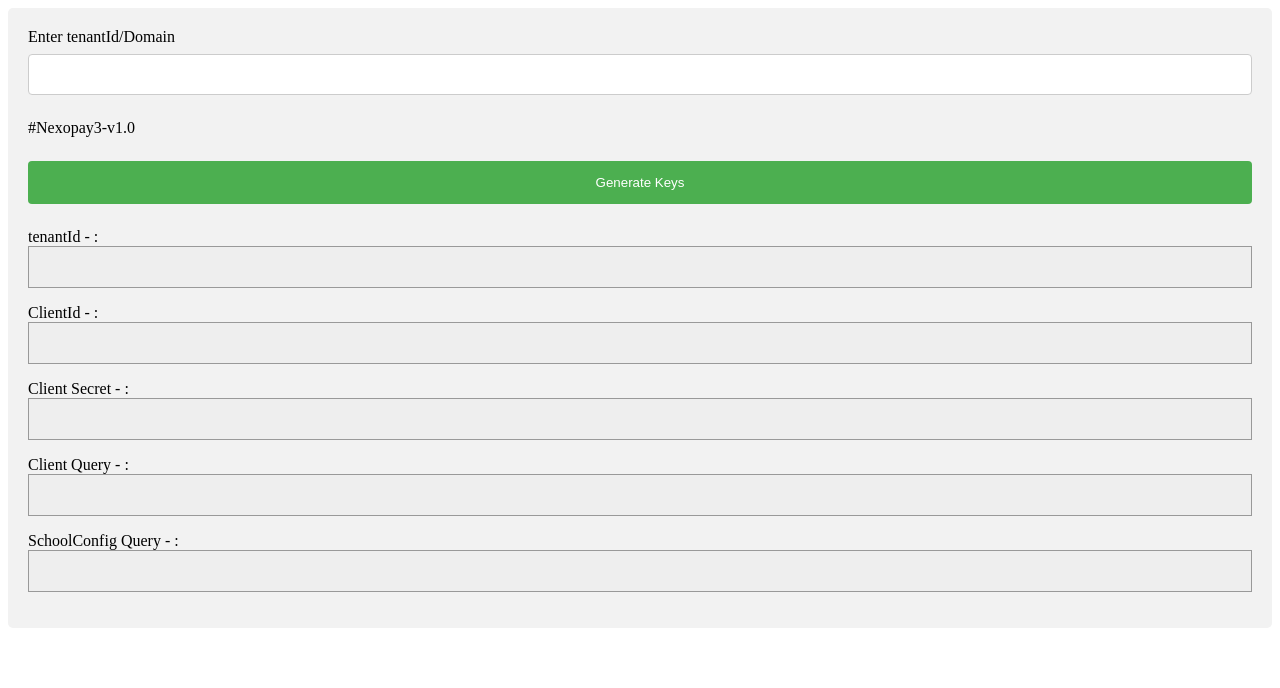
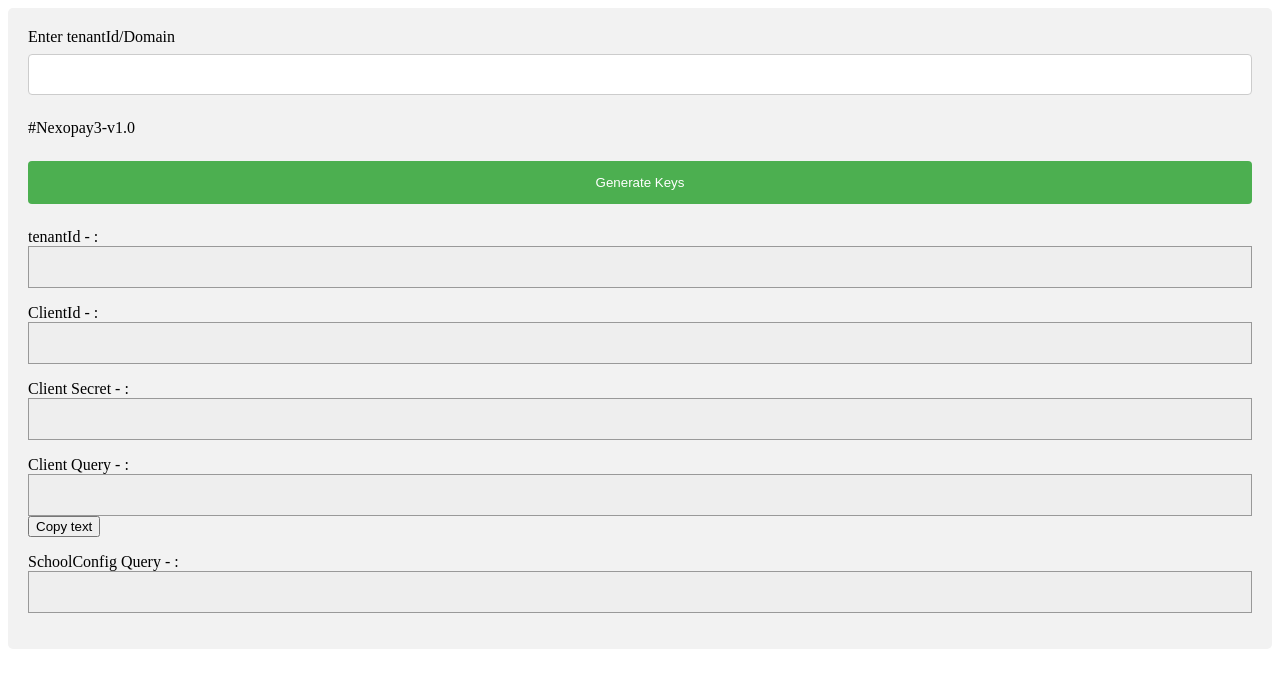
Before and after one commit to yskPs/nexopay3-client-id, a plain HTML site: page index.html in a window 1280 px wide. Drawn offline with nearby package versions, Linux system fonts and the light colour scheme.

Commit message:
Update index.html

```diff
--- a/index.html
+++ b/index.html
@@ -78,8 +78,11 @@
         <p>tenantId - : <code><span id="domain"></span></code></p>
         <p>ClientId - : <code><span id="clientId"></span></code></p>
         <p>Client Secret - : <code><span id="clientSecretKey"></span></code></p>
-        <p>Client Query - : <code><span id="clientQuery"></span></code></p>
+        <p>Client Query - : <code><span id="clientQuery"></span></code>
+        <button onclick="myFunction()">Copy text</button>
+        </p>
         <p>SchoolConfig Query - : <code><span id="embedSchoolConfigQuery"></span></code></p>
+
     </div>
 </body>
 
```
